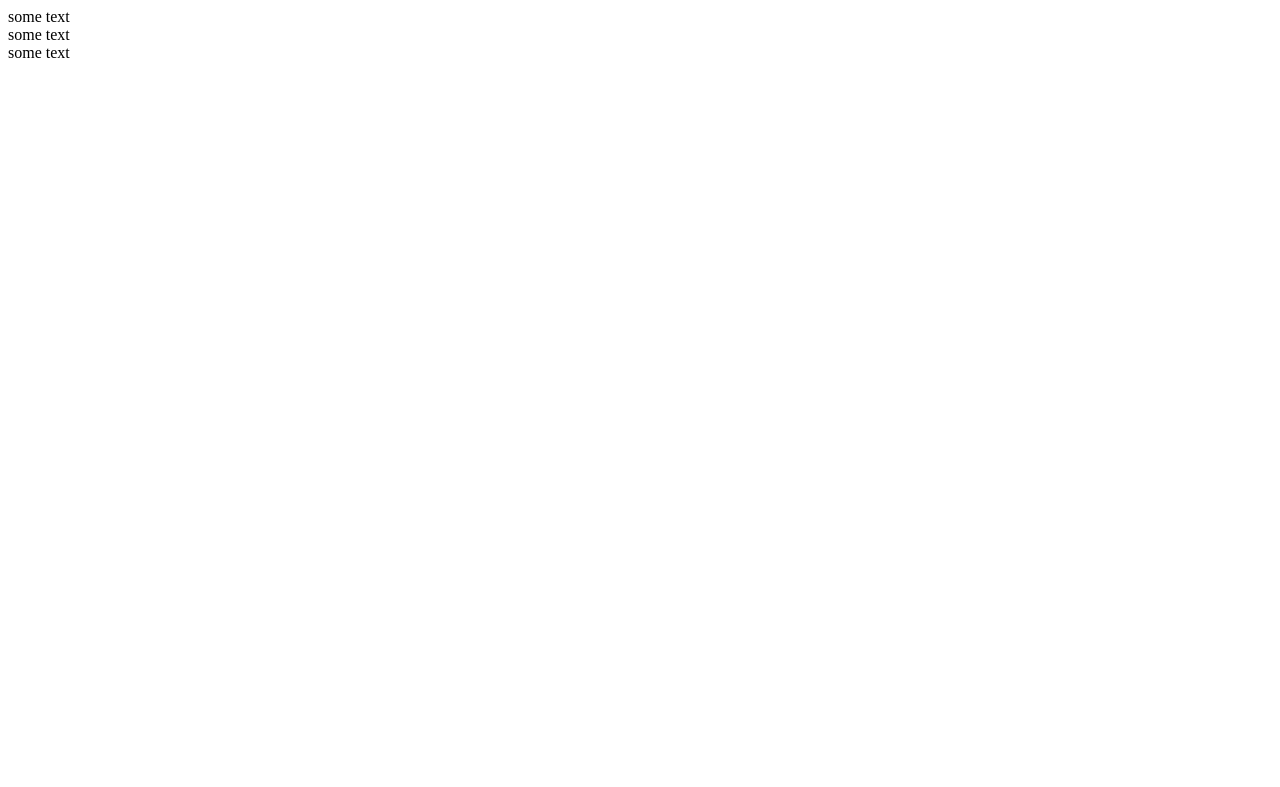
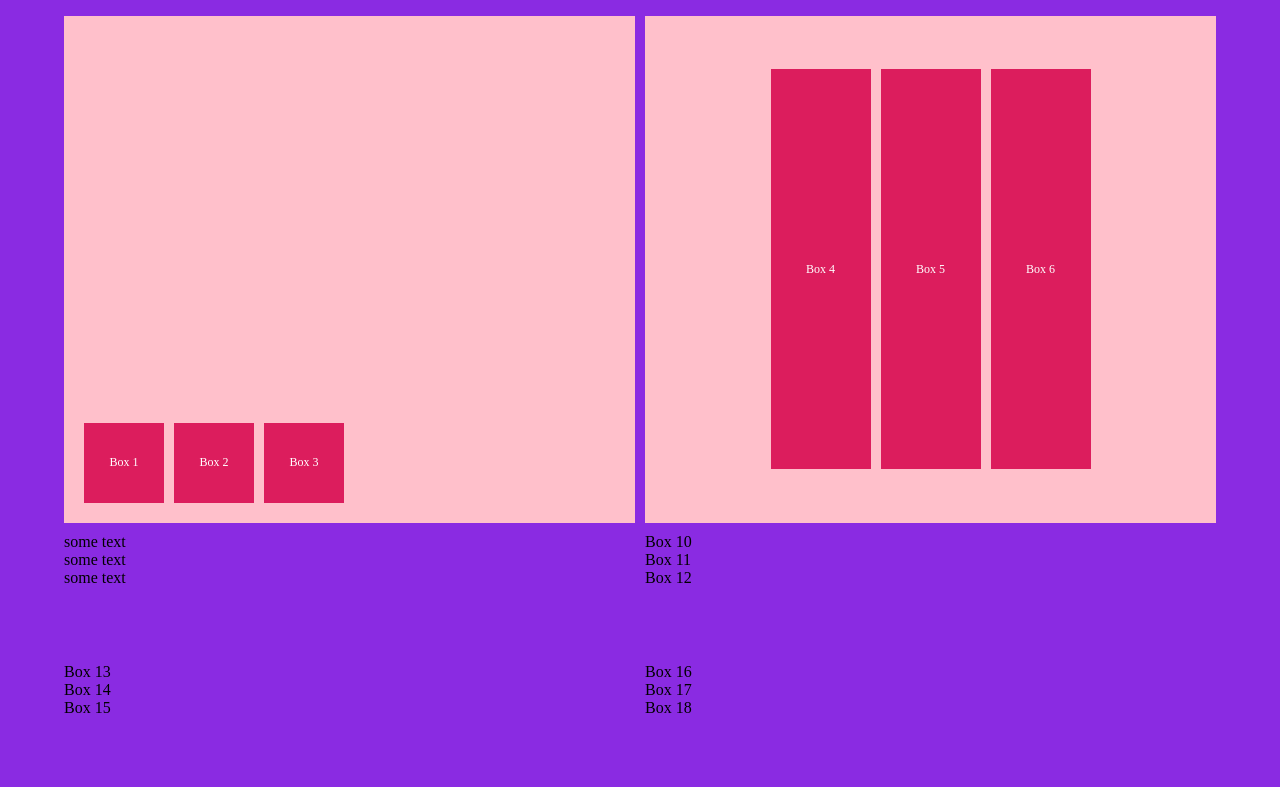
Before and after one commit to Idace/flexboxlesson, a plain HTML site: page index.html in a window 1280 px wide. Drawn offline with Linux system fonts and the light colour scheme.

Commit message:
second commit structure css

```diff
--- a/index.html
+++ b/index.html
@@ -8,35 +8,35 @@
 </head>
 <body>
     <div class="outer-box">
-        <div class="inner-box">
-            <div class="box1"></div>
-            <div class="box2"></div>
-            <dic class="box3"></dic>
+        <div class="inner-box1">
+            <div class="box1">Box 1</div>
+            <div class="box1">Box 2</div>
+            <div class="box1">Box 3</div>
         </div>
-        <div class="inner-box">
-            <div class="box4"></div>
-            <div class="box5"></div>
-            <dic class="box6"></dic>
+        <div class="inner-box2">
+            <div class="box2">Box 4</div>
+            <div class="box2">Box 5</div>
+            <div class="box2">Box 6</div>
         </div>
-        <div class="inner-box">
-            <div class="box7">some text</div>
-            <div class="box8">some text</div>
-            <dic class="box9">some text</dic>
+        <div class="inner-box3">
+            <div class="box">some text</div>
+            <div class="box">some text</div>
+            <div class="box">some text</div>
         </div>
-        <div class="inner-box">
-            <div class="box10"></div>
-            <div class="box11"></div>
-            <dic class="box12"></dic>
+        <div class="inner-box4">
+            <div class="box">Box 10</div>
+            <div class="box">Box 11</div>
+            <div class="box">Box 12</div>
         </div>
-        <div class="inner-box">
-            <div class="box13"></div>
-            <div class="box14"></div>
-            <dic class="box15"></dic>
+        <div class="inner-box5">
+            <div class="box">Box 13</div>
+            <div class="box">Box 14</div>
+            <div class="box">Box 15</div>
         </div>
-        <div class="inner-box">
-            <div class="box16"></div>
-            <div class="box17"></div>
-            <dic class="box18"></dic>
+        <div class="inner-box6">
+            <div class="box">Box 16</div>
+            <div class="box">Box 17</div>
+            <div class="box">Box 18</div>
         </div>
     </div>
 </body>
--- a/style/index.css
+++ b/style/index.css
@@ -0,0 +1,55 @@
+
+body {
+    background-color: blueviolet;
+    display: flex;
+    justify-content: center;
+    align-items: center;
+    height: 100vh;
+    margin: 0;
+
+
+}
+.outer-box {
+    display: grid;
+    grid-template-columns: repeat(2,1fr);
+    gap: 10px;
+    width: 90vw;
+    height: 60vw;
+}
+
+.inner-box1 {
+     background-color: pink;
+     padding: 20px;
+     display: flex;
+     gap: 10px;
+     align-items: flex-end;
+}
+.box1 {
+    background-color: rgb(220, 29, 93);
+    width: 80px;
+    height: 80px;
+    display: flex;
+    justify-content: center;
+    align-items: center;
+    color: white;
+    font-size: 12px;
+}
+.inner-box2 {
+    background-color: pink;
+    padding: 20px;
+    display: flex;
+    gap: 10px;
+    align-items: center;
+    justify-content: center;
+}
+
+.box2 {
+    background-color: rgb(220, 29, 93);
+    width: 100px;
+    height: 400px;
+    display: flex;
+    justify-content: center;
+    align-items: center;
+    color: white;
+    font-size: 12px;
+}
```
